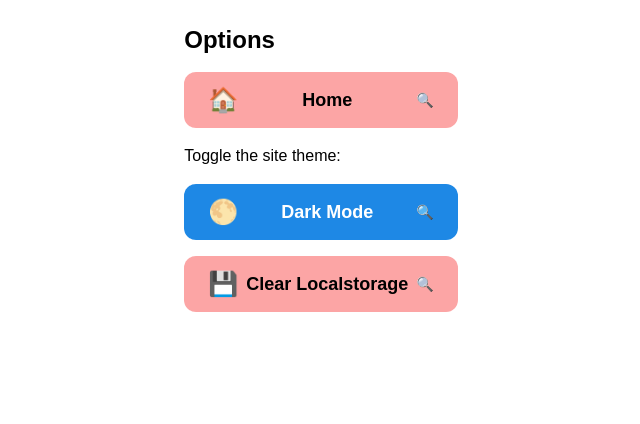
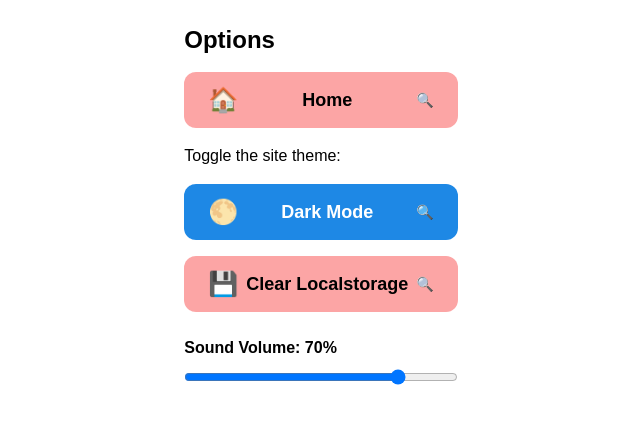
Before and after one commit to marvinalnashi/cookbook-frontend, a Next.js app: page /options in a window 1280 px wide. Shown: the top 424 px of the page, without its empty margins (319-959 px from the left). Built offline with nearby package versions, Linux system fonts and the light colour scheme.

Commit message:
Added volume slider to Options view
- The volume slider can set the volume of the sound effects that are played throughout all the views of the application.

```diff
--- a/src/app/options/page.tsx
+++ b/src/app/options/page.tsx
@@ -1,10 +1,28 @@
 "use client";
 import { useTheme } from "@/context/ThemeContext";
 import { useRouter } from "next/navigation";
+import { useEffect, useState } from "react";
 
 export default function Page() {
     const { theme, toggleTheme } = useTheme();
     const router = useRouter();
+    const [volume, setVolume] = useState<number>(0.7);
+
+    useEffect(() => {
+        const savedVolume = localStorage.getItem("sfxVolume");
+        if (savedVolume !== null) {
+            setVolume(parseFloat(savedVolume));
+        }
+    }, []);
+
+    const handleVolumeChange = (e: React.ChangeEvent<HTMLInputElement>) => {
+        const newVolume = parseFloat(e.target.value);
+        setVolume(newVolume);
+        localStorage.setItem("sfxVolume", newVolume.toString());
+        const preview = new Audio("/effect1.ogg");
+        preview.volume = newVolume;
+        preview.play().catch(() => {});
+    };
 
     return (
         <div className="p-6">
@@ -40,6 +58,22 @@ export default function Page() {
                 <span className="flex-1 text-center">Clear Localstorage</span>
                 <span className="text-sm">🔍</span>
             </button>
+
+            <div className="mt-6 w-full max-w-xs">
+                <label htmlFor="volume" className="block text-md font-semibold text-black dark:text-white mb-2">
+                    Sound Volume: {(volume * 100).toFixed(0)}%
+                </label>
+                <input
+                    id="volume"
+                    type="range"
+                    min="0"
+                    max="1"
+                    step="0.2"
+                    value={volume}
+                    onChange={handleVolumeChange}
+                    className="w-full"
+                />
+            </div>
         </div>
     );
 }
--- a/src/app/page.tsx
+++ b/src/app/page.tsx
@@ -20,8 +20,9 @@ export default function Home() {
 
     const playSound = () => {
         const audio = new Audio("/effect1.ogg");
-        audio.volume = 0.7;
-        audio.play().catch((e) => console.error("Sound playback error:", e));
+        const volume = parseFloat(localStorage.getItem("sfxVolume") || "0.7");
+        audio.volume = volume;
+        audio.play().catch(() => {});
     };
 
     const handleClick = (path: string) => {
```
